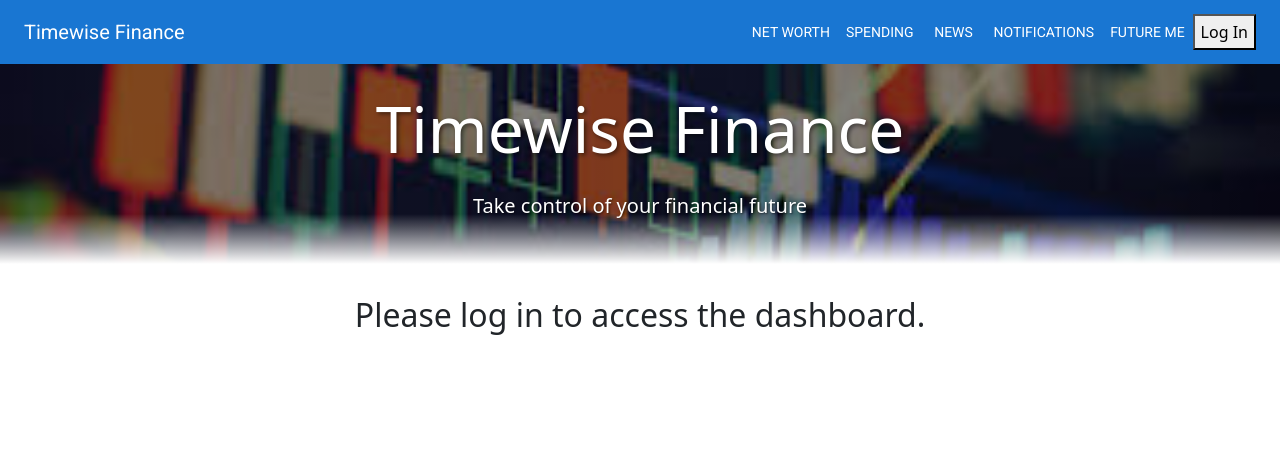
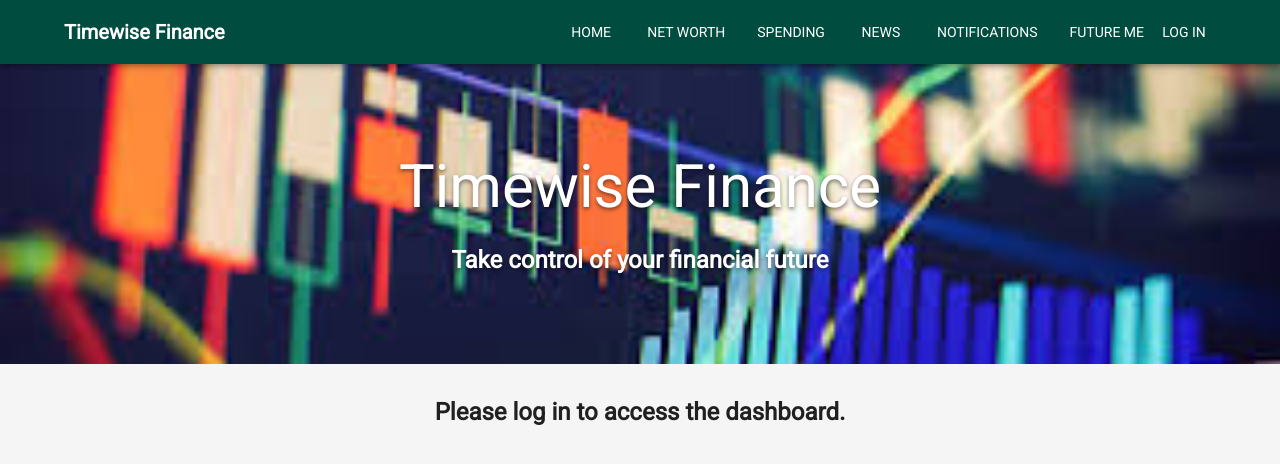
Before and after one commit to kjdziuba/polskagurom, a React (Create React App) app in the folder frontend/: page / in a window 1280 px wide. Shown: the top 464 px of the page. Built offline with nearby package versions, Linux system fonts and the light colour scheme.

Commit message:
frontend update

```diff
--- a/frontend/src/App.js
+++ b/frontend/src/App.js
@@ -1,8 +1,8 @@
-// frontend/src/App.js
+// src/App.js
 
 import React from "react";
-import { Chart, CategoryScale, LinearScale } from "chart.js";
-import { BrowserRouter as Router, Route, Routes } from "react-router-dom";
+import { BrowserRouter as Router, Routes, Route } from "react-router-dom";
+import { CssBaseline, Box, Typography, Container } from "@mui/material";
 import NavigationBar from "./components/Navbar";
 import SpendingWeb from "./pages/SpendingWeb";
 import NewsWeb from "./pages/NewsWeb";
@@ -13,8 +13,6 @@ import HomeWeb from "./pages/HomeWeb";
 import { useAuth0 } from "@auth0/auth0-react";
 import HeroImage from "./assets/hero_image.jpeg";
 
-Chart.register(CategoryScale, LinearScale);
-
 function App() {
   const { isAuthenticated, isLoading } = useAuth0();
 
@@ -24,31 +22,40 @@ function App() {
 
   return (
     <Router>
+      <CssBaseline />
       <NavigationBar />
-      <div
+      <Box
         className="hero-section"
-        style={{
-          backgroundImage: `linear-gradient(rgba(0, 0, 0, 0.5), rgba(0, 0, 0, 0.5)), url(${HeroImage})`,
+        sx={{
+          backgroundImage: `url(${HeroImage})`,
           backgroundSize: "cover",
           backgroundPosition: "center",
-          height: "200px",
+          height: { xs: 200, md: 300 },
           display: "flex",
           alignItems: "center",
           justifyContent: "center",
-          marginBottom: "2rem",
+          mb: 4,
         }}
       >
-        <div className="text-center text-white">
-          <h1 className="display-3 mb-4">Timewise Finance</h1>
-          <p className="lead">Take control of your financial future</p>
-        </div>
-      </div>
+        <Container maxWidth="md">
+          <Box className="hero-text">
+            <Typography variant="h2" component="h1" gutterBottom>
+              Timewise Finance
+            </Typography>
+            <Typography variant="h5">
+              Take control of your financial future
+            </Typography>
+          </Box>
+        </Container>
+      </Box>
       {!isAuthenticated ? (
-        <div className="container text-center">
-          <h2>Please log in to access the dashboard.</h2>
-        </div>
+        <Container maxWidth="md" sx={{ textAlign: "center" }}>
+          <Typography variant="h5">
+            Please log in to access the dashboard.
+          </Typography>
+        </Container>
       ) : (
-        <div className="container">
+        <Container maxWidth="lg">
           <Routes>
             <Route path="/" element={<HomeWeb />} />
             <Route path="/networth" element={<NetWorthWeb />} />
@@ -57,7 +64,7 @@ function App() {
             <Route path="/notifications" element={<NotificationsWeb />} />
             <Route path="/futureme" element={<FutureMeWeb />} />
           </Routes>
-        </div>
+        </Container>
       )}
     </Router>
   );
--- a/frontend/src/components/AuthButton.js
+++ b/frontend/src/components/AuthButton.js
@@ -1,15 +1,23 @@
+// src/components/AuthButton.js
+
 import React from "react";
 import { useAuth0 } from "@auth0/auth0-react";
+import { Button } from "@mui/material";
 
 const AuthButton = () => {
   const { isAuthenticated, loginWithRedirect, logout } = useAuth0();
 
   return isAuthenticated ? (
-    <button onClick={() => logout({ returnTo: window.location.origin })}>
+    <Button
+      color="inherit"
+      onClick={() => logout({ returnTo: window.location.origin })}
+    >
       Log Out
-    </button>
+    </Button>
   ) : (
-    <button onClick={() => loginWithRedirect()}>Log In</button>
+    <Button color="inherit" onClick={() => loginWithRedirect()}>
+      Log In
+    </Button>
   );
 };
 
--- a/frontend/src/components/Navbar.js
+++ b/frontend/src/components/Navbar.js
@@ -1,4 +1,4 @@
-// frontend/src/components/NavigationBar.js
+// src/components/NavigationBar.js
 
 import React from "react";
 import {
@@ -10,9 +10,10 @@ import {
   Menu,
   MenuItem,
   Box,
+  Container,
 } from "@mui/material";
 import { Link } from "react-router-dom";
-import { Menu as MenuIcon } from "@mui/icons-material";
+import MenuIcon from "@mui/icons-material/Menu";
 import AuthButton from "./AuthButton";
 
 function NavigationBar() {
@@ -27,6 +28,7 @@ function NavigationBar() {
   };
 
   const navLinks = [
+    { title: "Home", path: "/" },
     { title: "Net Worth", path: "/networth" },
     { title: "Spending", path: "/spending" },
     { title: "News", path: "/news" },
@@ -35,23 +37,45 @@ function NavigationBar() {
   ];
 
   return (
-    <AppBar position="static">
-      <Toolbar>
-        {/* Logo and Title */}
+    <AppBar position="sticky" color="primary">
+      <Container maxWidth="lg">
+        <Toolbar disableGutters>
+          {/* Logo */}
           <Typography
             variant="h6"
             component={Link}
             to="/"
-          sx={{ flexGrow: 1, textDecoration: "none", color: "inherit" }}
+            sx={{
+              flexGrow: 1,
+              textDecoration: "none",
+              color: "inherit",
+              fontWeight: "bold",
+            }}
           >
             Timewise Finance
           </Typography>
 
-        {/* Mobile Menu Button */}
+          {/* Desktop Menu */}
+          <Box sx={{ display: { xs: "none", md: "flex" } }}>
+            {navLinks.map((link) => (
+              <Button
+                key={link.title}
+                component={Link}
+                to={link.path}
+                color="inherit"
+                sx={{ marginLeft: 2 }}
+              >
+                {link.title}
+              </Button>
+            ))}
+            <AuthButton />
+          </Box>
+
+          {/* Mobile Menu */}
           <Box sx={{ display: { xs: "flex", md: "none" } }}>
             <IconButton
               size="large"
-            aria-label="navigation menu"
+              aria-label="menu"
               aria-controls="menu-appbar"
               aria-haspopup="true"
               onClick={handleOpenNavMenu}
@@ -59,29 +83,24 @@ function NavigationBar() {
             >
               <MenuIcon />
             </IconButton>
+
             <Menu
               id="menu-appbar"
               anchorEl={anchorElNav}
-            anchorOrigin={{
-              vertical: "bottom",
-              horizontal: "left",
-            }}
+              anchorOrigin={{ vertical: "top", horizontal: "right" }}
               keepMounted
-            transformOrigin={{
-              vertical: "top",
-              horizontal: "left",
-            }}
+              transformOrigin={{ vertical: "top", horizontal: "right" }}
               open={Boolean(anchorElNav)}
               onClose={handleCloseNavMenu}
             >
               {navLinks.map((link) => (
                 <MenuItem
                   key={link.title}
-                onClick={handleCloseNavMenu}
                   component={Link}
                   to={link.path}
+                  onClick={handleCloseNavMenu}
                 >
-                <Typography textAlign="center">{link.title}</Typography>
+                  {link.title}
                 </MenuItem>
               ))}
               <MenuItem onClick={handleCloseNavMenu}>
@@ -89,22 +108,8 @@ function NavigationBar() {
               </MenuItem>
             </Menu>
           </Box>
-
-        {/* Desktop Menu */}
-        <Box sx={{ display: { xs: "none", md: "flex" } }}>
-          {navLinks.map((link) => (
-            <Button
-              key={link.title}
-              color="inherit"
-              component={Link}
-              to={link.path}
-            >
-              {link.title}
-            </Button>
-          ))}
-          <AuthButton />
-        </Box>
         </Toolbar>
+      </Container>
     </AppBar>
   );
 }
--- a/frontend/src/pages/HomeWeb.js
+++ b/frontend/src/pages/HomeWeb.js
@@ -1,39 +1,34 @@
+// src/pages/HomeWeb.js
+
 import React from "react";
-import { Chart, registerables } from "chart.js";
+import { Grid, Container } from "@mui/material";
 import NetWorth from "../components/NetWorth";
-import FutureMe from "../components/FutureMe";
 import { Spending } from "../components/Spending";
 import News from "../components/News";
 import Notifications from "../components/Notifications";
-import "../styles/style.css";
-Chart.register(...registerables);
+import FutureMe from "../components/FutureMe";
 
 function HomeWeb() {
   return (
-    <div className="container">
-      <h1 className="text-center my-4">Timewise Finance</h1>
-      <div className="row">
-        <div className="col-md-6">
+    <Container maxWidth="lg">
+      <Grid container spacing={4}>
+        <Grid item xs={12} md={6}>
           <NetWorth />
-        </div>
-        <div className="col-md-6">
+        </Grid>
+        <Grid item xs={12} md={6}>
           <Spending />
-        </div>
-      </div>
-      <div className="row">
-        <div className="col-md-6">
+        </Grid>
+        <Grid item xs={12} md={6}>
           <News />
-        </div>
-        <div className="col-md-6">
+        </Grid>
+        <Grid item xs={12} md={6}>
           <Notifications />
-        </div>
-      </div>
-      <div className="row">
-        <div className="col">
+        </Grid>
+        <Grid item xs={12}>
           <FutureMe />
-        </div>
-      </div>
-    </div>
+        </Grid>
+      </Grid>
+    </Container>
   );
 }
 
--- a/frontend/src/styles/style.css
+++ b/frontend/src/styles/style.css
@@ -1,90 +1,23 @@
 body {
-  padding-bottom: 50px;
-}
-
-.card-title {
-  font-size: 1.5rem;
-  font-weight: bold;
-}
-
-.card {
-  border: none;
-  border-radius: 12px;
-  box-shadow: 0 4px 8px rgba(0, 0, 0, 0.1);
-  background: linear-gradient(135deg, #f8f9fa, #e9ecef);
-}
-
-.navbar {
-  box-shadow: 0 2px 4px rgba(0, 0, 0, 0.1);
-}
-
-.nav-link {
-  font-size: 1.1rem;
-}
-
-.navbar-brand {
-  font-weight: bold;
-  font-size: 1.5rem;
+  margin: 0;
+  font-family: Roboto, sans-serif;
 }
 
 .hero-section {
-  position: relative;
-  transition: all 0.3s ease;
+  background-size: cover;
+  background-position: center;
+  height: 300px;
+  display: flex;
+  align-items: center;
+  justify-content: center;
 }
 
-.hero-section:after {
-  content: "";
-  position: absolute;
-  bottom: 0;
-  left: 0;
-  right: 0;
-  height: 50px;
-  background: linear-gradient(to top, #fff, transparent);
+.hero-text {
+  color: white;
+  text-align: center;
+  text-shadow: 0 2px 4px rgba(0, 0, 0, 0.5);
 }
 
-.display-3 {
-  font-weight: 600;
-  text-shadow: 2px 2px 4px rgba(0, 0, 0, 0.5);
+.container {
+  padding: 20px;
 }
-
-.lead {
-  font-size: 1.5rem;
-  text-shadow: 1px 1px 2px rgba(0, 0, 0, 0.5);
-}
-
-.styled-table {
-  width: 100%;
-  border-collapse: collapse;
-  margin: 25px 0;
-  font-size: 18px;
-  text-align: left;
-}
-
-.styled-table thead tr {
-  background-color: #009879;
-  color: #ffffff;
-  text-align: left;
-}
-
-.styled-table th,
-.styled-table td {
-  padding: 12px 15px;
-  border: 1px solid #dddddd;
-}
-
-.styled-table tbody tr {
-  border-bottom: 1px solid #dddddd;
-}
-
-.styled-table tbody tr:nth-of-type(even) {
-  background-color: #f3f3f3;
-}
-
-.styled-table tbody tr:last-of-type {
-  border-bottom: 2px solid #009879;
-}
-
-.styled-table tbody tr.active-row {
-  font-weight: bold;
-  color: #009879;
-}
--- a/frontend/src/theme.js
+++ b/frontend/src/theme.js
@@ -1,18 +1,27 @@
-// frontend/src/theme.js
+// src/theme.js
 
 import { createTheme } from "@mui/material/styles";
 
 const theme = createTheme({
   palette: {
     primary: {
-      main: "#1976d2",
+      main: "#004d40", // Deep teal color
     },
     secondary: {
-      main: "#dc004e",
+      main: "#ffab00", // Accent color
+    },
+    background: {
+      default: "#f5f5f5", // Light gray background
     },
   },
   typography: {
     fontFamily: "Roboto, sans-serif",
+    h5: {
+      fontWeight: 600,
+    },
+    body1: {
+      fontSize: "1rem",
+    },
   },
 });
 
```
Also changed, not shown: frontend/src/components/FutureMe.js (+53 -18 lines), frontend/src/components/Notifications.js (+11 -6 lines), frontend/src/components/Spending.js (+52 -34 lines). Lines whose indentation alone changed are shown as unchanged.
